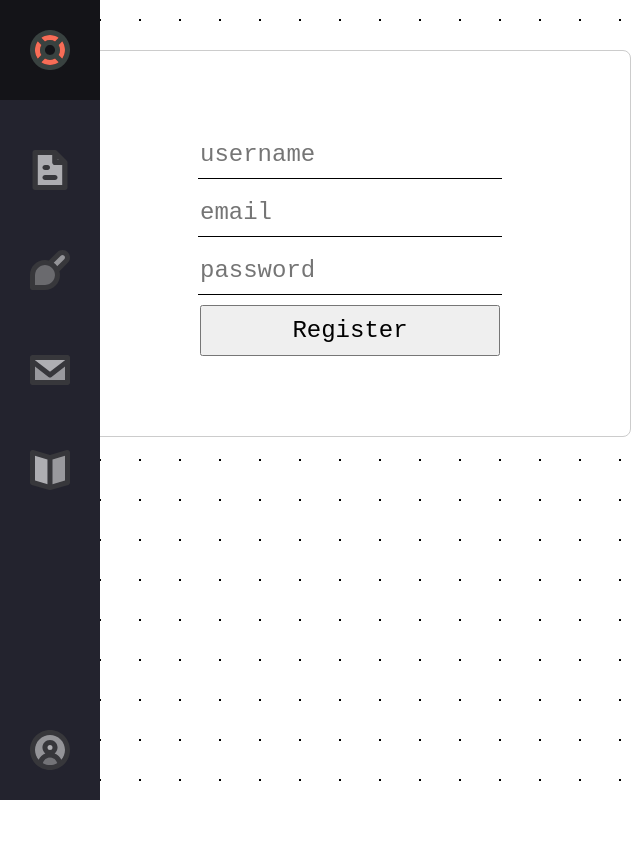
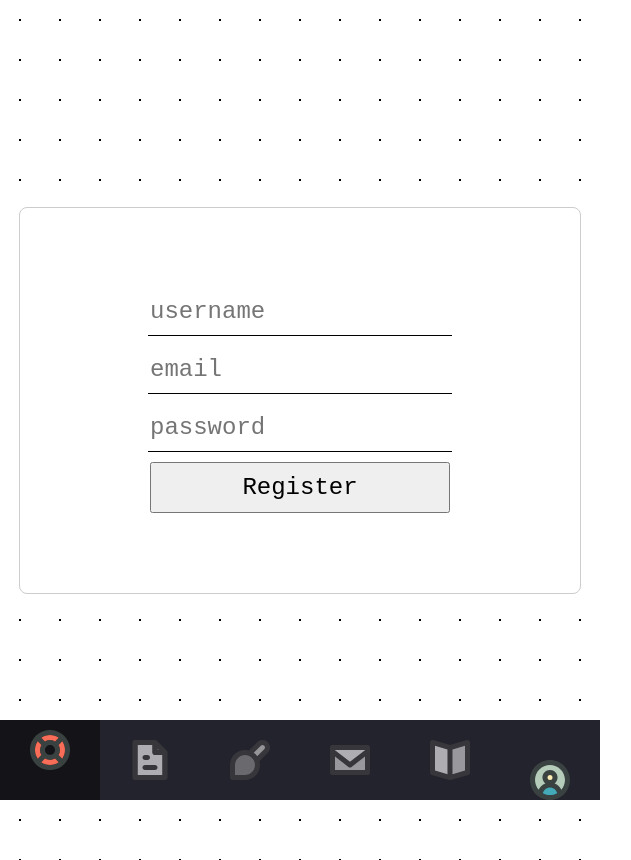
Before and after one commit to apooravm/apooravm.github.io, a SvelteKit app: page /register in a window 600 px wide. Shown: the whole page, 631 px wide, since content can reach past the window. Before the commit the page ends 800 px from the top, so only its background shows below. Built offline with nearby package versions, Linux system fonts and the light colour scheme.

Commit message:
pretty sidebar and resume route

```diff
--- a/package.json
+++ b/package.json
@@ -3,7 +3,7 @@
 	"version": "0.0.1",
 	"private": true,
 	"scripts": {
-		"dev": "vite dev",
+		"dev": "vite dev --host",
 		"build": "vite build",
 		"preview": "vite preview",
 		"check": "svelte-kit sync && svelte-check --tsconfig ./tsconfig.json",
--- a/src/routes/+layout.svelte
+++ b/src/routes/+layout.svelte
@@ -1,8 +1,17 @@
-<script>
+<script lang="ts">
+	import { browser } from "$app/environment";
+
 	let hoverCount = 0;
-	let logo_text_all = "hey hows it going";
-	let logo_text_split = logo_text_all.split(" ");
-	let logo_text = "Heyo";
+	let logo_text_all = 'Hows it going';
+	let logo_text_split = logo_text_all.split(' ');
+	let logo_text = 'Heyo';
+
+	let currentRoute: string = "";
+
+	if (browser) {
+		const urlParts = window.location.href.split("/");
+		currentRoute = urlParts[3]
+	}
 
 	const updateLogoText = () => {
 		hoverCount += 1;
@@ -10,10 +19,30 @@
 			hoverCount = 0;
 		}
 		logo_text = logo_text_split[hoverCount];
-		console.log(hoverCount)
+	};
+
+	const btnMap: { [key: string]: string } = {
+		"notes": "sidebar-link-img-inactive",
+		"cubed": "sidebar-link-img-inactive",
+		"chat": "sidebar-link-img-inactive",
+		"resume": "sidebar-link-img-inactive",
+		"register": "sidebar-link-img-inactive"
 	}
+
+	const setActiveState = (buttonKey: string) => {
+		for (const btn in btnMap) {
+			btnMap[btn] = "sidebar-link-img-inactive"
+		}
+		btnMap[buttonKey] = "sidebar-link-img-active"
+	}
+
+	if (currentRoute != "") {
+		setActiveState(currentRoute);
+	}
+
 </script>
 
+<div class="main-container">
 	<div class="sidebar" role="presentation" on:mouseenter={updateLogoText} on:keypress={() => {}}>
 		<ul class="sidebar-nav">
 			<li class="sidebar-logo">
@@ -23,32 +52,32 @@
 				</a>
 			</li>
 			<li class="sidebar-item">
-			<a class="sidebar-link" href="/notes">
-				<img src="/sidebar-file.svg" alt="chat" srcset="" width="40rem" />
+				<a class="sidebar-link" href="/notes" on:click={() => {setActiveState("notes")}}>
+					<img class={btnMap["notes"]} src="/sidebar-file.svg" alt="chat" srcset="" width="40rem" />
 					<span class="sidebar-link-text">Notes</span>
 				</a>
 			</li>
 			<li class="sidebar-item">
-			<a class="sidebar-link" href="/cubed">
-				<img src="/sidebar-brush.svg" alt="chat" srcset="" width="40rem" />
+				<a class="sidebar-link" href="/cubed" on:click={() => {setActiveState("cubed")}}>
+					<img class={btnMap["cubed"]} src="/sidebar-brush.svg" alt="chat" srcset="" width="40rem" />
 					<span class="sidebar-link-text">Cubed</span>
 				</a>
 			</li>
 			<li class="sidebar-item">
-			<a class="sidebar-link" href="/chat">
-				<img src="/sidebar-chat.svg" alt="chat" srcset="" width="40rem" />
+				<a class="sidebar-link" href="/chat" on:click={() => {setActiveState("chat")}}>
+					<img class={btnMap["chat"]} src="/sidebar-chat.svg" alt="chat" srcset="" width="40rem" />
 					<span class="sidebar-link-text">Chat</span>
 				</a>
 			</li>
 			<li class="sidebar-item">
-			<a class="sidebar-link" href="/resume">
-				<img src="/sidebar-resume.svg" alt="resume" srcset="" width="40rem" />
+				<a class="sidebar-link" href="/resume" on:click={() => {setActiveState("resume")}}>
+					<img class={btnMap["resume"]} src="/sidebar-resume.svg" alt="resume" srcset="" width="40rem" />
 					<span class="sidebar-link-text">Resume</span>
 				</a>
 			</li>
 			<li class="sidebar-item">
-			<a class="sidebar-link" href="/register">
-				<img src="/sidebar-user.svg" alt="home" srcset="" width="40rem" />
+				<a class="sidebar-link" href="/register" on:click={() => {setActiveState("user")}}>
+					<img class={btnMap["register"]} src="/sidebar-user.svg" alt="home" srcset="" width="40rem" />
 					<span class="sidebar-link-text">User</span>
 				</a>
 			</li>
@@ -64,6 +93,7 @@
 
 	<div class="main-app">
 		<slot />
+	</div>
 </div>
 
 <style>
@@ -100,18 +130,8 @@
 		font-family: 'monospace', sans-serif;
 	}
 
-	.main-app {
-		margin-left: 5rem;
-		/* padding-block: 1rem; */
-		padding-inline: 0rem;
-	}
-
 	.sidebar {
-		width: 5rem;
-		height: 100vh;
 		position: fixed;
-
-		overflow: hidden;
 
 		background-color: var(--bg-primary);
 		transition: width var(--transition-speed) ease;
@@ -135,10 +155,6 @@
 		width: 100%;
 	}
 
-	.sidebar-item:last-child {
-		margin-top: auto;
-	}
-
 	.sidebar-link {
 		display: flex;
 		align-items: center;
@@ -147,7 +163,7 @@
 
 		text-decoration: none;
 
-		filter: grayscale(100%) opacity(0.7);
+		/* filter: grayscale(100%) opacity(0.7); */
 	}
 
 	.sidebar-link:hover {
@@ -156,9 +172,12 @@
 		color: var(--text-secondary);
 	}
 
-	.sidebar-link-text {
-		display: block;
-		/* margin-left: 1rem; */
+	.sidebar-link-img-inactive {
+		filter: grayscale(100%) opacity(0.7);
+	}
+
+	.sidebar-link-img-active {
+		filter: grayscale(0%) opacity(1);
 	}
 
 	.sidebar-link img {
@@ -166,27 +185,10 @@
 		margin: 0 1.5rem;
 	}
 
-	.sidebar:hover {
-		width: 12rem;
-		transition: var(--transition-speed);
-	}
-
-	.sidebar:hover .sidebar-link-text {
-		display: block;
-	}
-
 	.sidebar-logo {
-		font-weight: bold;
-		/* text-transform: uppercase; */
-		margin-bottom: 1rem;
-		text-align: center;
 		color: var(--text-secondary);
 
 		background: var(--bg-secondary);
-		font-size: 1.5rem;
-		letter-spacing: 0ch;
-
-		width: 100%;
 	}
 
 	.sidebar-logo img {
@@ -203,4 +205,139 @@
 		background: var(--bg-secondary);
 		color: var(--text-secondary);
 	}
+
+	/* Large Screens */
+	@media only screen and (min-width: 600px) {
+		.main-app {
+			margin-left: 5rem;
+			/* padding-block: 1rem; */
+			padding-inline: 0rem;
+		}
+
+		.sidebar-item:last-child {
+			margin-top: auto;
+		}
+
+		.sidebar {
+			position: fixed;
+			width: 5rem;
+			height: 100vh;
+			position: fixed;
+
+			overflow-x: hidden;
+			overflow-y: auto;
+
+			background-color: var(--bg-primary);
+			transition: width var(--transition-speed) ease;
+
+			z-index: 3;
+
+			font-family: monospace;
+		}
+
+		.sidebar::-webkit-scrollbar {
+			width: 0.15rem;
+		}
+
+		.sidebar::-webkit-slider-thumb {
+			background-color: rgb(231, 88, 88);
+		}
+
+		.sidebar::-webkit-scrollbar-track {
+			background-color: rgb(65, 98, 145);
+		}
+
+		.sidebar:hover {
+			width: 12rem;
+			transition: var(--transition-speed);
+		}
+
+		.sidebar:hover .sidebar-link-text {
+			display: block;
+		}
+
+		.sidebar:hover {
+			width: 12rem;
+			transition: var(--transition-speed);
+		}
+
+		.sidebar-logo {
+			font-weight: bold;
+			/* text-transform: uppercase; */
+			margin-bottom: 1rem;
+			text-align: center;
+			font-size: 1.5rem;
+			letter-spacing: 0ch;
+
+			width: 100%;
+		}
+	}
+
+	/* Small Screens */
+	@media only screen and (max-width: 600px) {
+		.main-container {
+			display: flex;
+			flex-direction: column;
+			height: 100vh;
+		}
+
+		.main-app {
+			margin-left: 0rem;
+			/* padding-block: 1rem; */
+			padding-inline: 0rem;
+			padding-bottom: 3rem;
+		}
+
+		.sidebar {
+			position: relative;
+			bottom: 0;
+			width: 100vw;
+			height: 3rem;
+			position: fixed;
+
+			padding-bottom: 10px;
+			padding-top: 10px;
+			/* margin-inline: 5px;
+			margin-inline-end: 10px; */
+
+			border-top-right-radius: 0px;
+			border-top-left-radius: 0px;
+
+			overflow-y: hidden;
+			overflow-x: auto;
+		}
+
+		.sidebar-link-text {
+			display: none;
+		}
+
+		.sidebar:hover .sidebar-link-text {
+			display: none;
+		}
+
+		.sidebar-logo {
+			display: block;
+			font-size: 0rem;
+		}
+
+		.sidebar-link img {
+			min-width: 1rem;
+			width: 2rem;
+
+			margin: 0 1rem;
+		}
+
+		.sidebar-nav {
+			flex-direction: row;
+			align-items: center;
+		}
+
+		.sidebar-link {
+			justify-content: center;
+		}
+
+		.main-app {
+			margin: 0;
+		}
+	}
 </style>
--- a/src/routes/register/+page.svelte
+++ b/src/routes/register/+page.svelte
@@ -97,11 +97,12 @@
 <style>
 	.form-container {
 		display: flex;
+		min-height: 100vh;
 		flex-direction: column;
 		justify-content: center;
 		align-items: center;
 
-		padding-block: 50px;
+		/* padding-block: 50px; */
 
 		font-family: monospace;
 	}
```
Also changed, not shown: src/routes/+page.svelte (+1 -0 lines). Lines whose indentation alone changed are shown as unchanged.
